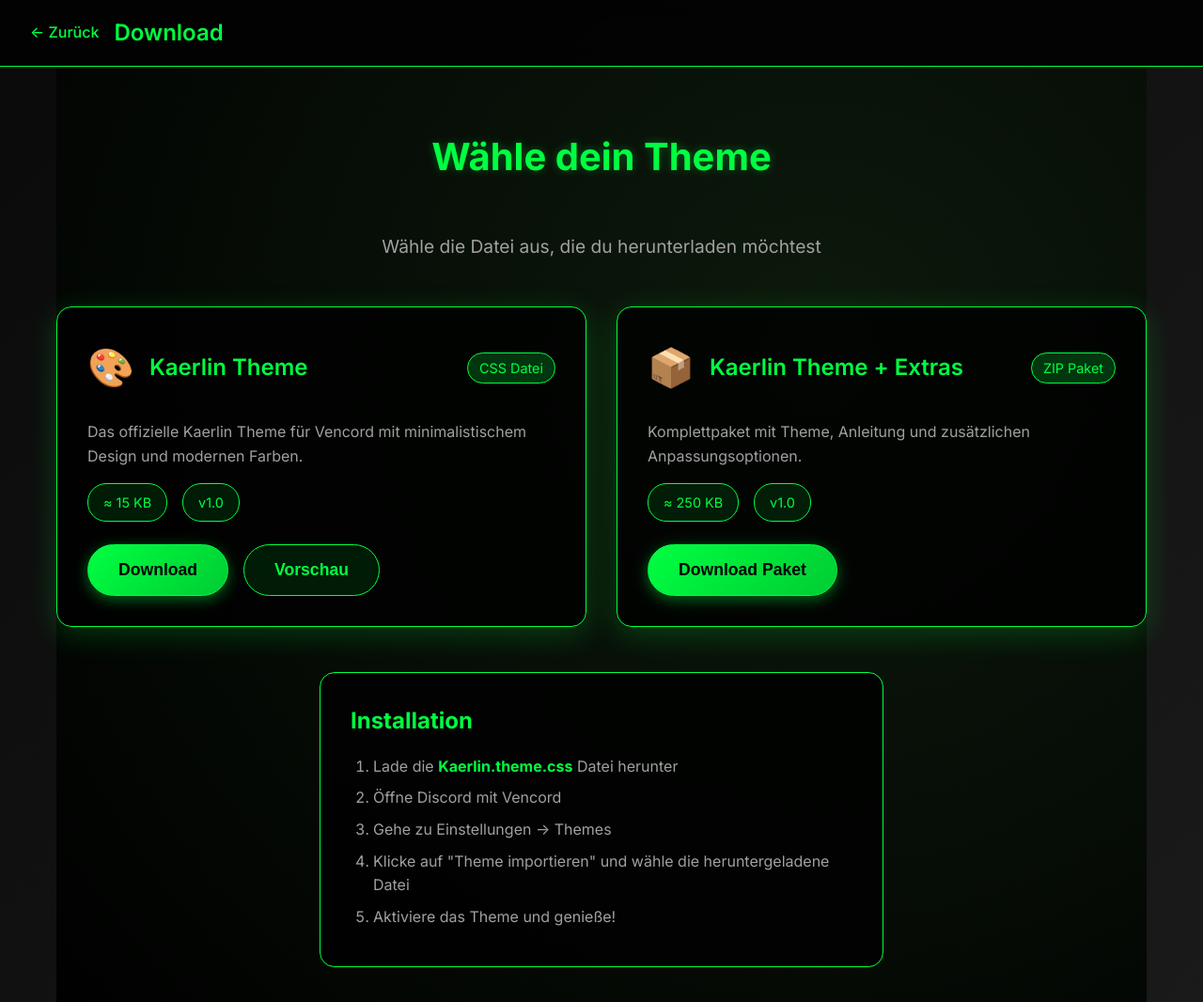
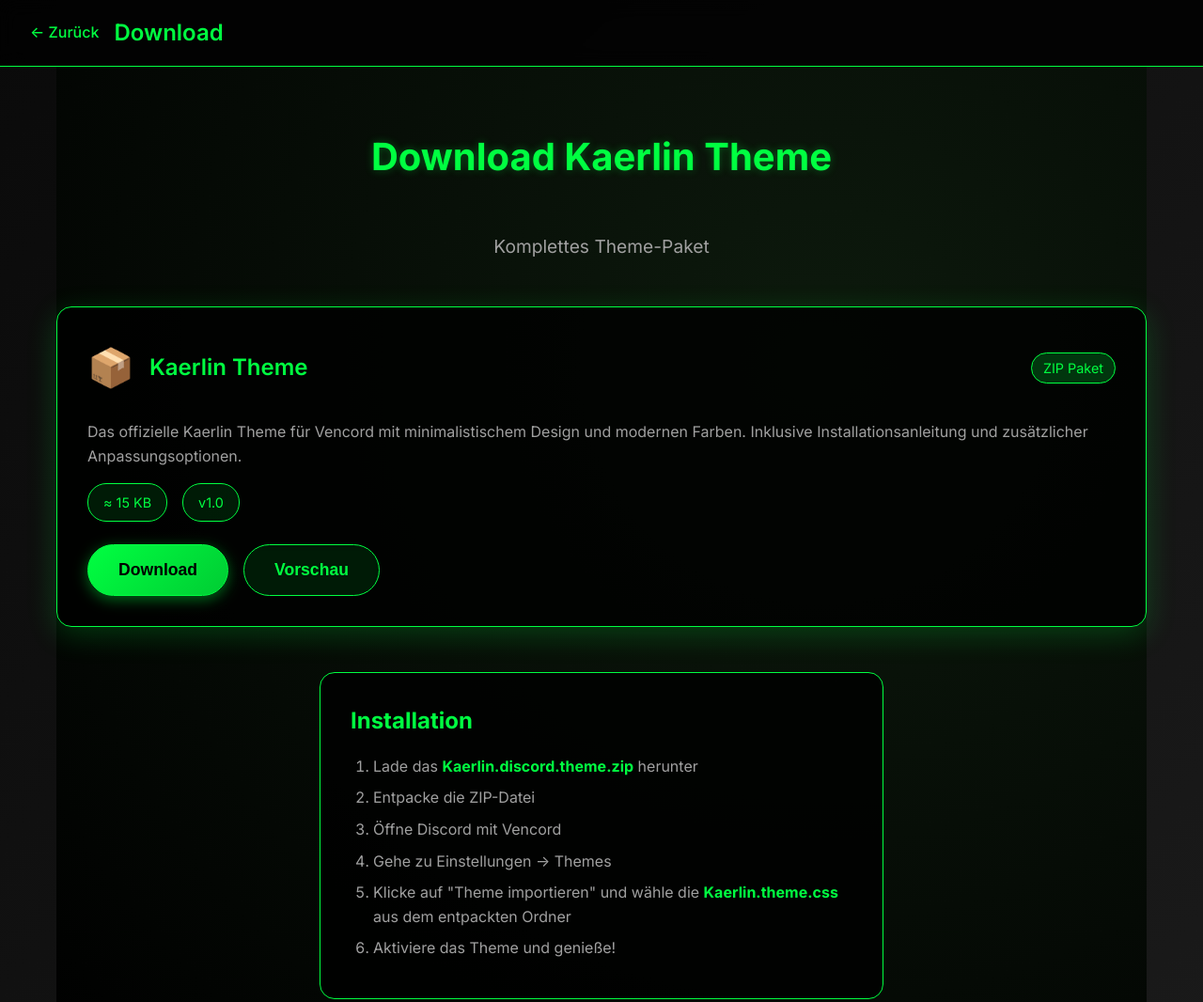
Before and after one commit to Demon675/kaerlin-tool-webside, a plain HTML site: page download.html in a window 1280 px wide. Shown: the top 1066 px of the page at 94% size. Drawn offline with Linux system fonts and the light colour scheme.

Commit message:
Update download.html

```diff
--- a/download.html
+++ b/download.html
@@ -15,49 +15,29 @@
 
     <div class="container">
         <section class="download-section">
-            <h1 class="section-title animate-fade-in">Wähle dein Theme</h1>
-            <p class="section-subtitle animate-slide-up">Wähle die Datei aus, die du herunterladen möchtest</p>
+            <h1 class="section-title animate-fade-in">Download Kaerlin Theme</h1>
+            <p class="section-subtitle animate-slide-up">Komplettes Theme-Paket</p>
 
             <div class="download-grid">
                 <div class="download-card animate-on-scroll">
                     <div class="card-header">
-                        <div class="file-icon">🎨</div>
+                        <div class="file-icon">📦</div>
                         <h3>Kaerlin Theme</h3>
-                        <span class="file-type">CSS Datei</span>
+                        <span class="file-type">ZIP Paket</span>
                     </div>
                     <div class="card-content">
-                        <p>Das offizielle Kaerlin Theme für Vencord mit minimalistischem Design und modernen Farben.</p>
+                        <p>Das offizielle Kaerlin Theme für Vencord mit minimalistischem Design und modernen Farben. Inklusive Installationsanleitung und zusätzlicher Anpassungsoptionen.</p>
                         <div class="file-details">
                             <span class="file-size">≈ 15 KB</span>
                             <span class="file-version">v1.0</span>
                         </div>
                     </div>
                     <div class="card-actions">
-                        <button class="btn btn-primary download-btn" onclick="downloadFile('Kaerlin.theme.css')">
+                        <button class="btn btn-primary download-btn" onclick="downloadFile('Kaerlin.discord.theme.zip')">
                             Download
                         </button>
                         <button class="btn btn-secondary preview-btn" onclick="previewTheme()">
                             Vorschau
-                        </button>
-                    </div>
-                </div>
-
-                <div class="download-card animate-on-scroll" style="animation-delay: 0.2s;">
-                    <div class="card-header">
-                        <div class="file-icon">📦</div>
-                        <h3>Kaerlin Theme + Extras</h3>
-                        <span class="file-type">ZIP Paket</span>
-                    </div>
-                    <div class="card-content">
-                        <p>Komplettpaket mit Theme, Anleitung und zusätzlichen Anpassungsoptionen.</p>
-                        <div class="file-details">
-                            <span class="file-size">≈ 250 KB</span>
-                            <span class="file-version">v1.0</span>
-                        </div>
-                    </div>
-                    <div class="card-actions">
-                        <button class="btn btn-primary download-btn" onclick="downloadFile('Kaerlin-theme-package.zip')">
-                            Download Paket
                         </button>
                     </div>
                 </div>
@@ -66,10 +46,11 @@
             <div class="installation-guide animate-on-scroll">
                 <h3>Installation</h3>
                 <ol>
-                    <li>Lade die <strong>Kaerlin.theme.css</strong> Datei herunter</li>
+                    <li>Lade das <strong>Kaerlin.discord.theme.zip</strong> herunter</li>
+                    <li>Entpacke die ZIP-Datei</li>
                     <li>Öffne Discord mit Vencord</li>
                     <li>Gehe zu Einstellungen → Themes</li>
-                    <li>Klicke auf "Theme importieren" und wähle die heruntergeladene Datei</li>
+                    <li>Klicke auf "Theme importieren" und wähle die <strong>Kaerlin.theme.css</strong> aus dem entpackten Ordner</li>
                     <li>Aktiviere das Theme und genieße!</li>
                 </ol>
             </div>
```
